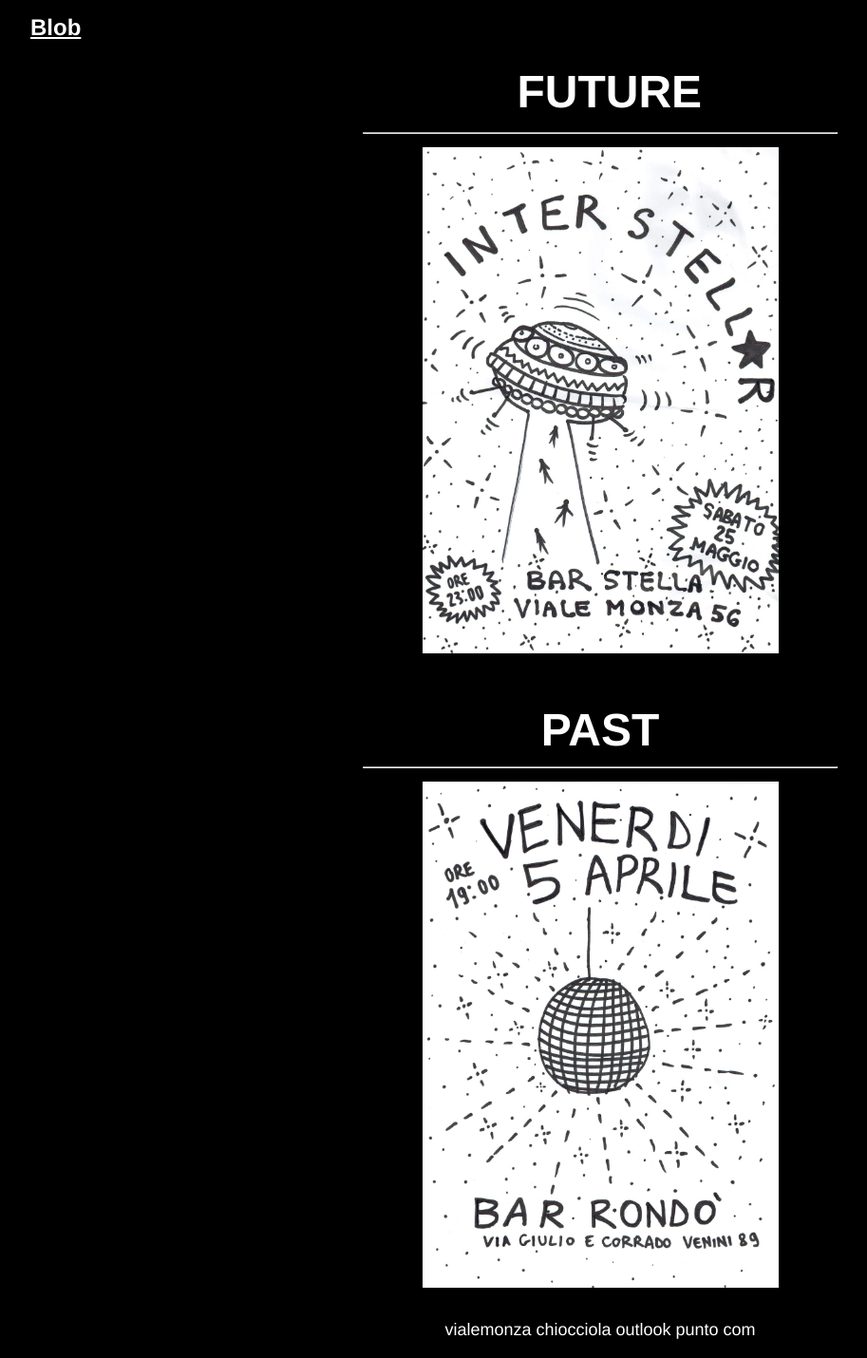
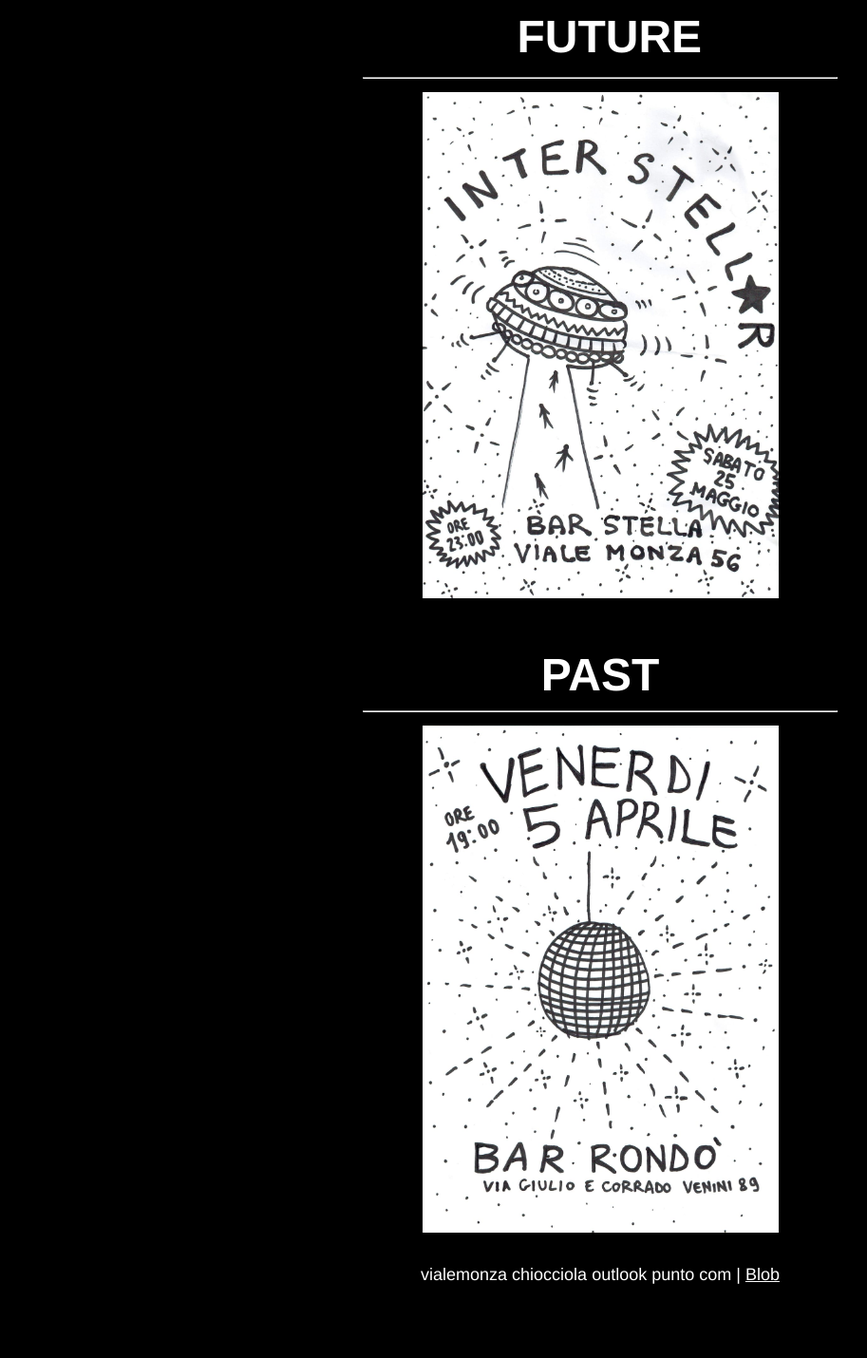
Before and after one commit to vialemonza/vialemonza.github.io, a Jekyll site: the page built from index.html, in a window 1280 px wide. Shown: the whole page at 95% size, without its empty margins (8-921 px from the left). Built offline with Jekyll 4.4.1, drawn with Linux system fonts in a browser that asks for light colours; after the commit the page ends 1372 px from its top, so only the background shows below that.

Commit message:
Update index.html

```diff
--- a/index.html
+++ b/index.html
@@ -2,11 +2,7 @@
 layout: default
 title: vialemonza
 ---
-<nav>
-    <ul>
-        <li><a href="/blob">Blob</a></li>
-    </ul>
-</nav>
+
 <div style="width:800px; margin:10 auto;" class="content centerImage">
     <h1 align="center"><font size="2" color="black">NO</font><font size="10" color="white">FUTURE</font></h1>
     <hr/>
@@ -27,5 +23,5 @@
     </p>
 </div>
 <footer >
-    <p class="content" align="center"><font size="4" color="white">vialemonza chiocciola outlook punto com</font><p>
+    <p class="content" align="center"><font size="4" color="white">vialemonza chiocciola outlook punto com | <a href="/blob">Blob</a></font><p>
 </footer>
```
